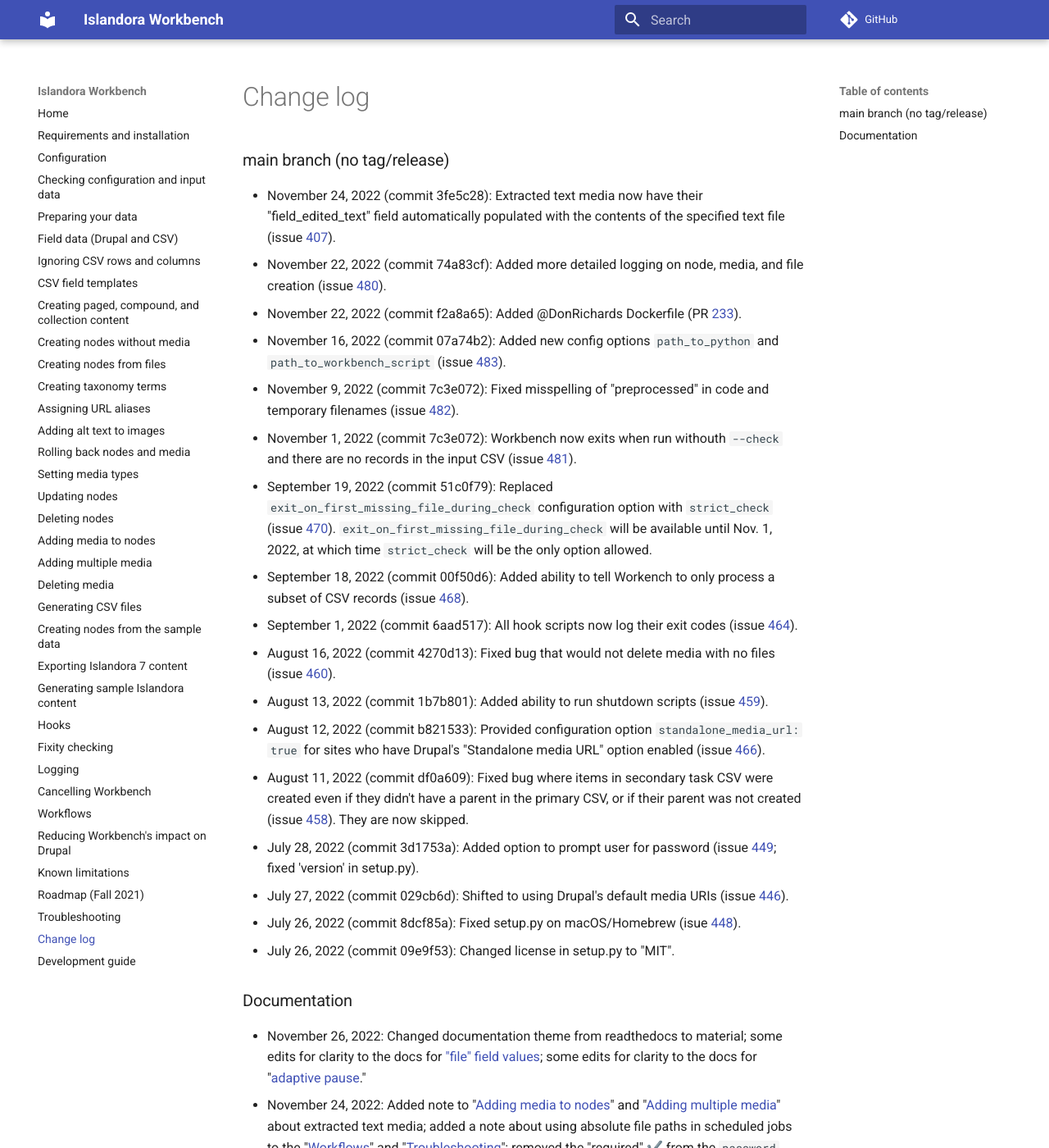
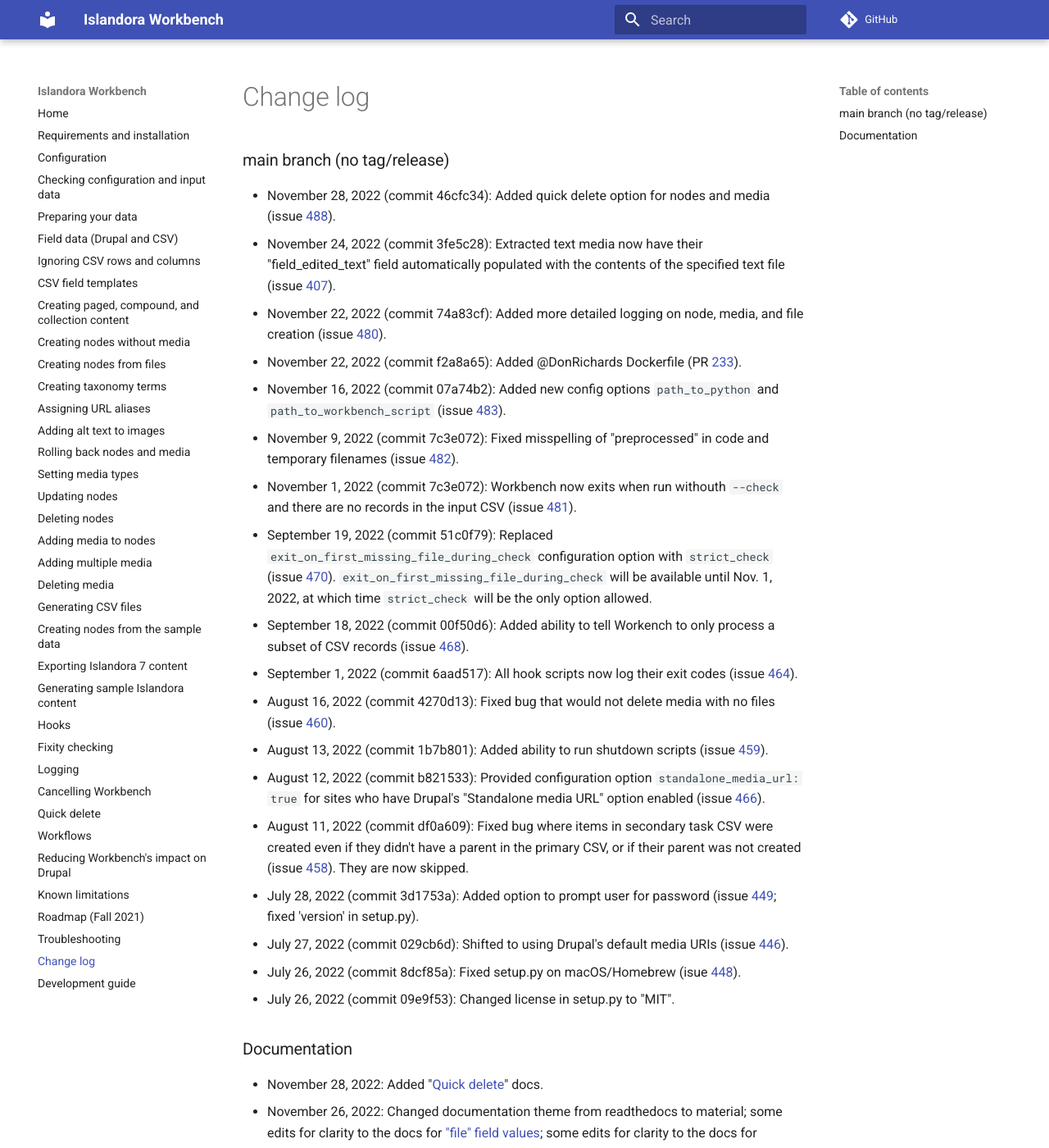
Before and after one commit to mjordan/islandora_workbench_docs, an MkDocs documentation site: the page built from docs/changelog.md, in a window 1280 px wide and 1400 px high. Shown: the whole window at 82% size. Built offline with MkDocs 1.6.1 and Material for MkDocs 9.7.7, drawn with Linux system fonts in a browser that asks for light colours; comment, search, counter and statistics services are not loaded.

Commit message:
WIP on --quick_delete options.

```diff
--- a/docs/changelog.md
+++ b/docs/changelog.md
@@ -1,5 +1,6 @@
 ### main branch (no tag/release)
 
+* November 28, 2022 (commit 46cfc34): Added quick delete option for nodes and media (issue [488](https://github.com/mjordan/islandora_workbench/issues/488)).
 * November 24, 2022 (commit 3fe5c28): Extracted text media now have their "field_edited_text" field automatically populated with the contents of the specified text file (issue [407](https://github.com/mjordan/islandora_workbench/issues/407)).
 * November 22, 2022 (commit 74a83cf): Added more detailed logging on node, media, and file creation (issue [480](https://github.com/mjordan/islandora_workbench/issues/480)).
 * November 22, 2022 (commit f2a8a65): Added @DonRichards Dockerfile (PR [233](https://github.com/mjordan/islandora_workbench/pull/233)).
@@ -20,6 +21,7 @@
 
 ### Documentation
 
+* November 28, 2022: Added "[Quick delete](/islandora_workbench_docs/quick_delete/)" docs.
 * November 26, 2022: Changed documentation theme from readthedocs to material; some edits for clarity to the docs for ["file" field values](/islandora_workbench_docs/fields/#values-in-the-file-column); some edits for clarity to the docs for "[adaptive pause](/islandora_workbench_docs/reducing_load/#adaptive-pause)."
 * November 24, 2022: Added note to "[Adding media to nodes](/islandora_workbench_docs/adding_media/)" and "[Adding multiple media](/islandora_workbench_docs/adding_multiple_media/)" about extracted text media; added a note about using absolute file paths in scheduled jobs to the "[Workflows](/islandora_workbench_docs/workflows/)" and "[Troubleshooting](/islandora_workbench_docs/troubleshooting/)"; removed the "required" ✔️ from the `password` configuration setting entry in the table in "[Configuration](/islandora_workbench_docs/configuration/)".
 * November 17, 2022: Added new config options `path_to_python` and `path_to_workbench_script` to "[Congfiguration](/islandora_workbench_docs/configuration/)" docs.
--- a/mkdocs.yml
+++ b/mkdocs.yml
@@ -35,6 +35,7 @@
     - Fixity checking: fixity.md
     - Logging: logging.md
     - Cancelling Workbench: cancelling.md
+    - Quick delete: quick_delete.md
     - Workflows: workflows.md
     - Reducing Workbench's impact on Drupal: reducing_load.md
     - Known limitations: limitations.md
```
Also changed, not shown: docs/quick_delete.md (added, +11 -0 lines).
